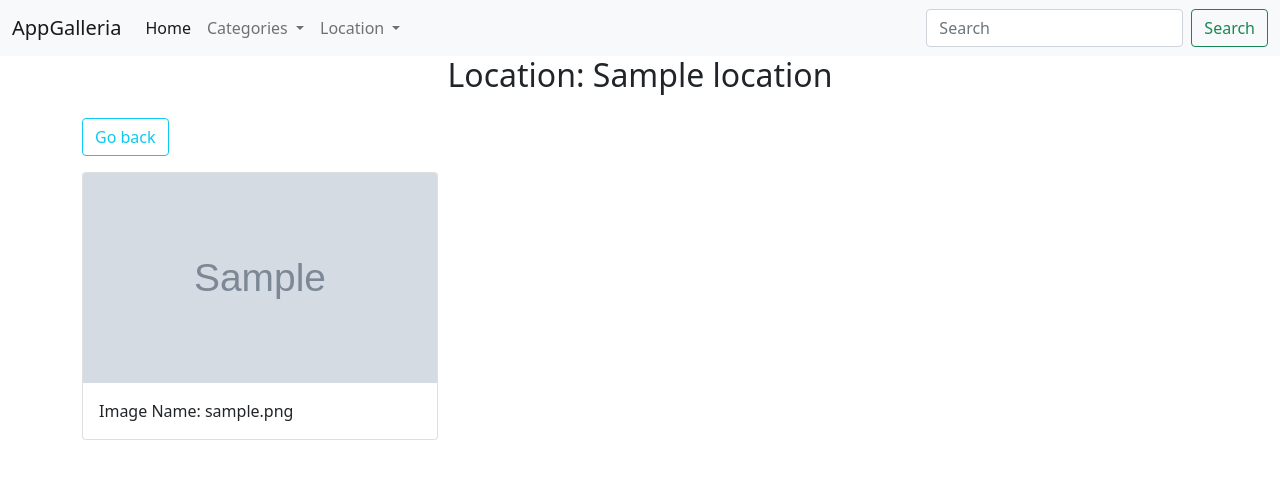
After one commit to Nyawira-Wachira/AppGalleria, a Django app: page /location/1 in a window 1280 px wide. The commit adds this page. Shown: the top 479 px of the page. Run offline with Django 4.2, Linux system fonts and the light colour scheme; tables that the repository leaves empty hold one stand-in row (values such as "Sample post"); grey boxes marked "Sample" are stand-in pictures; some libraries are stand-ins or nearby versions; some web fonts are replaced.

Commit message:
Added the location functionality of the images and updated its template.

```diff
--- /dev/null
+++ b/photos/templates/location/location.html
@@ -0,0 +1,24 @@
+{%extends 'base.html'%}
+
+ {% block content %}
+ <h2 align="center"> Location:  {{location.name}}</h2>
+ <div class="container">
+    <div class="col-md-4">
+        <a href="{% url 'gallery' %}" class="btn btn-outline-info my-3">Go back</a>
+    </div>
+    <div class="row justify content-center">
+        {% for image in images %}
+        <div class="col-md-4">
+            <div class="card">
+                <img style="height:210px;" src="{{image.image.url}}" class="card-img-top" alt="">
+                <div class="card-body">
+                    <p class="card-text"> Image Name: {{image.image_name}} </p>
+                </div>
+            </div>
+        </div>
+
+        {%  endfor %}
+
+    </div>
+</div>
+{% endblock %}
--- a/photos/templates/navbar.html
+++ b/photos/templates/navbar.html
@@ -24,9 +24,9 @@
               Location
             </a>
             <ul class="dropdown-menu" aria-labelledby="navbarDropdown">
-              <li><a class="dropdown-item" href="#">Nairobi</a></li>
-              <li><a class="dropdown-item" href="#"></a></li>
-              <li><a class="dropdown-item" href="#"></a></li>
+              {% for location in locations %}
+              <li><a class="dropdown-item" href="{% url 'location' location_Id=location.id %}">{{location.name}}</a></li>
+              {% endfor %}
             </ul>
           </li>
 
--- a/photos/urls.py
+++ b/photos/urls.py
@@ -6,9 +6,9 @@ from django.conf.urls.static import static
 urlpatterns=[
     re_path(r'^$',views.gallery,name='gallery'),
     re_path(r'^photo/(\d+)',views.image,name ='image'),
-    # re_path(r'^$',views.navbar,name='navbar'),
-    path('category/<int:category_Id>',views.category, name='category')
-
+    re_path(r'^$',views.navbar,name='navbar'),
+    path('category/<int:category_Id>',views.category, name='category'),
+    path('location/<int:location_Id>',views.location, name='location')
 ]
 if settings.DEBUG:
     urlpatterns+= static(settings.MEDIA_URL, document_root = settings.MEDIA_ROOT)
--- a/photos/views.py
+++ b/photos/views.py
@@ -2,16 +2,19 @@ from django.shortcuts import render
 from .models import Category,Image,Location
 
 # Create your views here.
+
+
+def navbar(request):
+    locations = Location.objects.all()
+    categories = Category.objects.all()
+    return render (request, "navbar.html", {'categories':categories,'locations':locations})
+
 def gallery(request):
+    locations = Location.objects.all()
     categories = Category.objects.all()
     images = Image.objects.all()
-    # context = {'images':images}
-    return render (request, 'gallery.html', {'categories':categories,'images':images})
+    return render (request, 'gallery.html', {'images':images,'categories':categories,'locations':locations})
 
-# def navbar(request):
-#     categories = Category.objects.all()
-#     print(categories)
-#     return render (request, "navbar.html", {'categories':categories})
 
 def image(request, image_id):
     image = Image.objects.get(id=image_id)
@@ -21,3 +24,8 @@ def category(request, category_Id):
     single_category =Category.objects.get(id=category_Id)
     images = Image.objects.filter(category=single_category)
     return render(request,'categories/category.html',{"images":images, "category":single_category})
+
+def location(request, location_Id):
+    single_location =Location.objects.get(id=location_Id)
+    images = Image.objects.filter(location=single_location)
+    return render(request,'location/location.html',{"images":images, "location":single_location})
```
